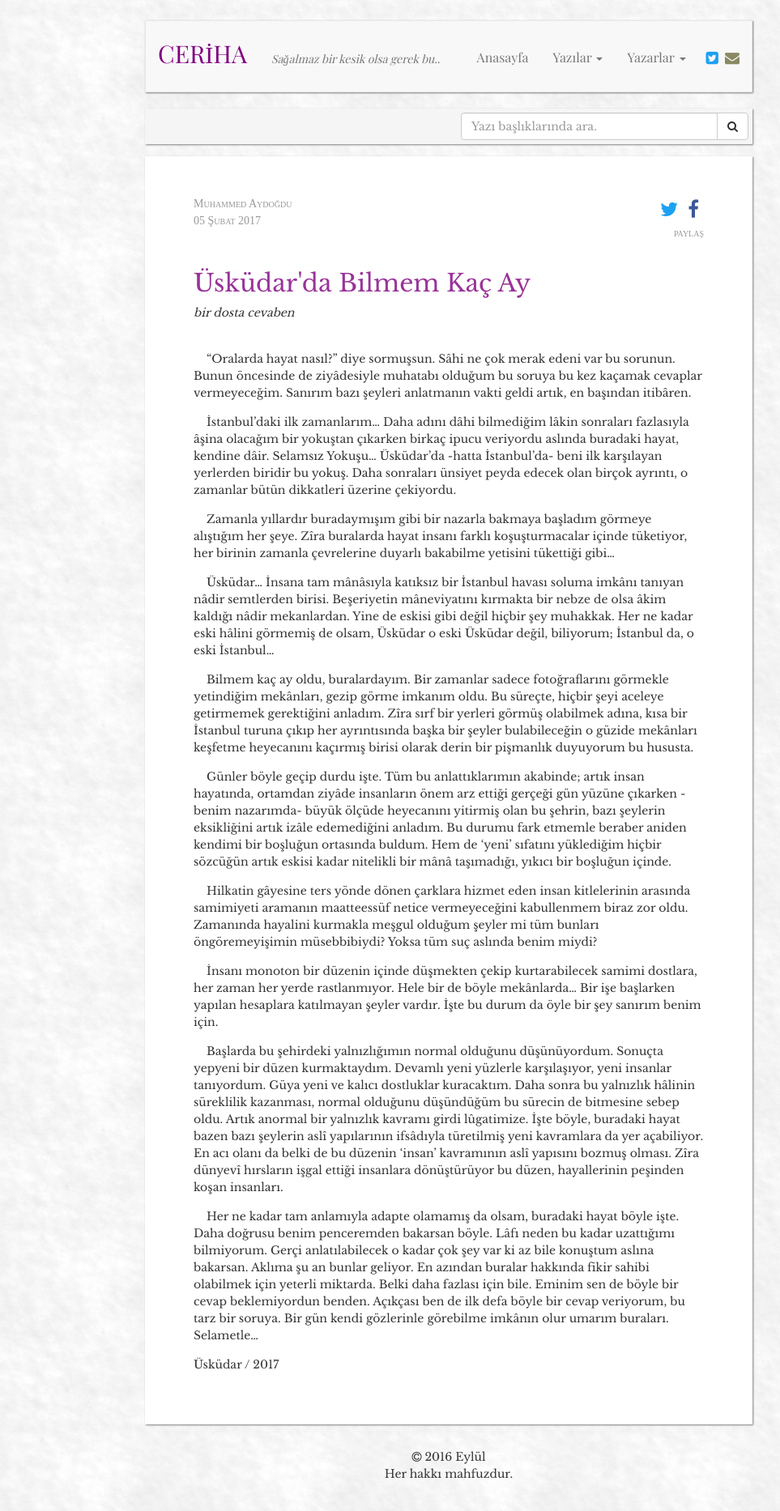
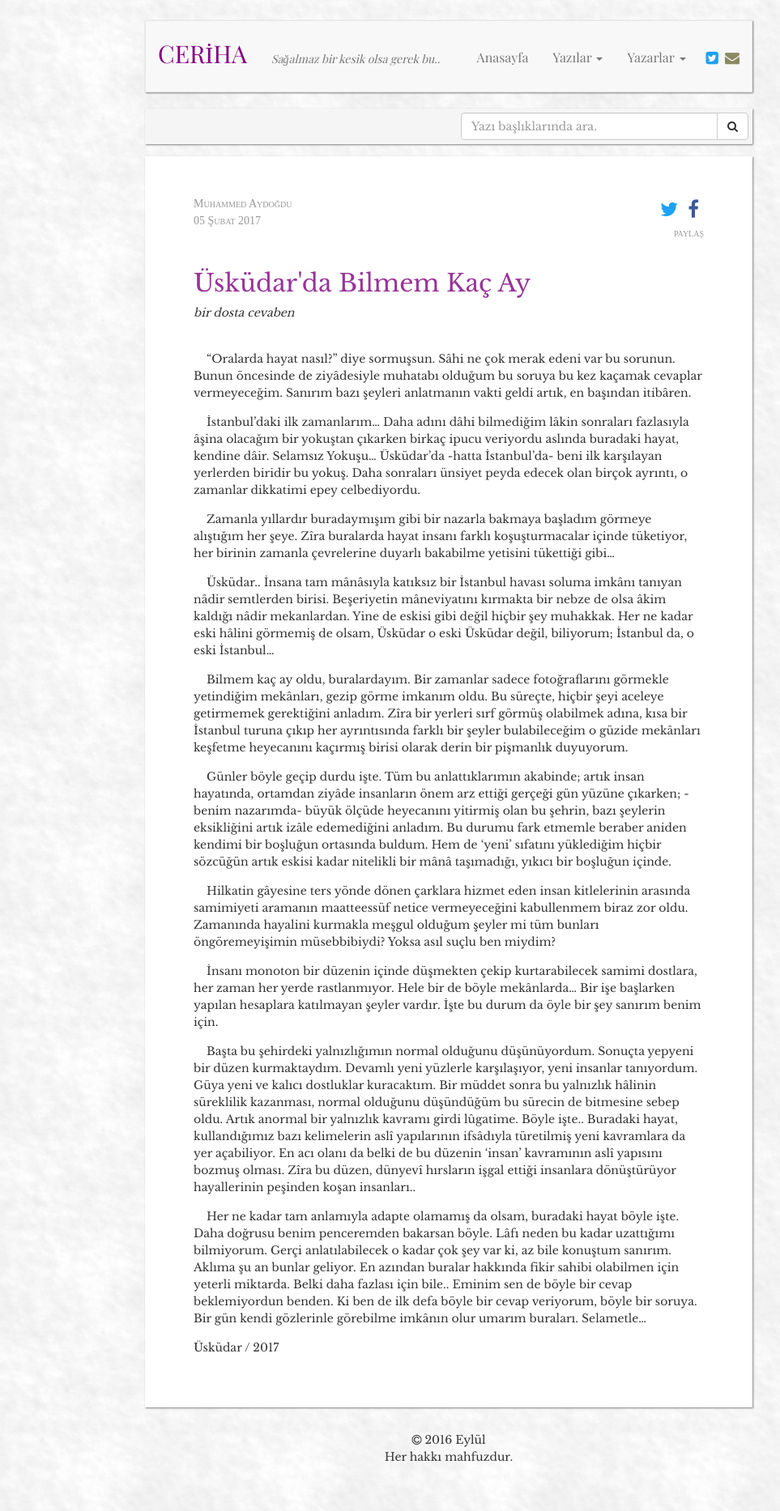
Before and after one commit to muhammedaydogdu/muhammedaydogdu.github.io, a Jekyll site: the page built from _posts/2017-02-05-uskudarda-bilmem-kac-ay.md, in a window 1280 px wide. Shown: the whole page at 81% size, without its empty margins (86-1049 px from the left). Built offline with Jekyll 4.4.1, drawn with Linux system fonts in a browser that asks for light colours; some web fonts are replaced; after the commit the page ends 1845 px from its top, so only the background shows below that.

Commit message:
Update 2017-02-05-uskudarda-bilmem-kac-ay.md

```diff
--- a/_posts/2017-02-05-uskudarda-bilmem-kac-ay.md
+++ b/_posts/2017-02-05-uskudarda-bilmem-kac-ay.md
@@ -13,22 +13,22 @@ _bir dosta cevaben_
 <br/>
 &nbsp;&nbsp;&nbsp;&nbsp;"Oralarda hayat nasıl?" diye sormuşsun. Sâhi ne çok merak edeni var bu sorunun. Bunun öncesinde de ziyâdesiyle muhatabı olduğum bu soruya bu kez kaçamak cevaplar vermeyeceğim. Sanırım bazı şeyleri anlatmanın vakti geldi artık, en başından itibâren.
 
-&nbsp;&nbsp;&nbsp;&nbsp;İstanbul'daki ilk zamanlarım... Daha adını dâhi bilmediğim lâkin sonraları fazlasıyla âşina olacağım bir yokuştan çıkarken birkaç ipucu veriyordu aslında buradaki hayat, kendine dâir. Selamsız Yokuşu... Üsküdar'da -hatta İstanbul'da- beni ilk karşılayan yerlerden biridir bu yokuş. Daha sonraları ünsiyet peyda edecek olan birçok ayrıntı, o zamanlar bütün dikkatleri üzerine çekiyordu.
+&nbsp;&nbsp;&nbsp;&nbsp;İstanbul'daki ilk zamanlarım... Daha adını dâhi bilmediğim lâkin sonraları fazlasıyla âşina olacağım bir yokuştan çıkarken birkaç ipucu veriyordu aslında buradaki hayat, kendine dâir. Selamsız Yokuşu... Üsküdar'da -hatta İstanbul'da- beni ilk karşılayan yerlerden biridir bu yokuş. Daha sonraları ünsiyet peyda edecek olan birçok ayrıntı, o zamanlar dikkatimi epey celbediyordu.
 
 &nbsp;&nbsp;&nbsp;&nbsp;Zamanla yıllardır buradaymışım gibi bir nazarla bakmaya başladım görmeye alıştığım her şeye. Zîra buralarda hayat insanı farklı koşuşturmacalar içinde tüketiyor, her birinin zamanla çevrelerine duyarlı bakabilme yetisini tükettiği gibi...
 
-&nbsp;&nbsp;&nbsp;&nbsp;Üsküdar... İnsana tam mânâsıyla katıksız bir İstanbul havası soluma imkânı tanıyan nâdir semtlerden birisi. Beşeriyetin mâneviyatını kırmakta bir nebze de olsa âkim kaldığı nâdir mekanlardan. Yine de eskisi gibi değil hiçbir şey muhakkak. Her ne kadar eski hâlini görmemiş de olsam, Üsküdar o eski Üsküdar değil, biliyorum; İstanbul da, o eski İstanbul...
+&nbsp;&nbsp;&nbsp;&nbsp;Üsküdar.. İnsana tam mânâsıyla katıksız bir İstanbul havası soluma imkânı tanıyan nâdir semtlerden birisi. Beşeriyetin mâneviyatını kırmakta bir nebze de olsa âkim kaldığı nâdir mekanlardan. Yine de eskisi gibi değil hiçbir şey muhakkak. Her ne kadar eski hâlini görmemiş de olsam, Üsküdar o eski Üsküdar değil, biliyorum; İstanbul da, o eski İstanbul...
 
-&nbsp;&nbsp;&nbsp;&nbsp;Bilmem kaç ay oldu, buralardayım. Bir zamanlar sadece fotoğraflarını görmekle yetindiğim mekânları, gezip görme imkanım oldu. Bu süreçte, hiçbir şeyi aceleye getirmemek gerektiğini anladım. Zîra sırf bir yerleri görmüş olabilmek adına, kısa bir İstanbul turuna çıkıp her ayrıntısında başka bir şeyler bulabileceğin o güzide mekânları keşfetme heyecanını kaçırmış birisi olarak derin bir pişmanlık duyuyorum bu hususta.
+&nbsp;&nbsp;&nbsp;&nbsp;Bilmem kaç ay oldu, buralardayım. Bir zamanlar sadece fotoğraflarını görmekle yetindiğim mekânları, gezip görme imkanım oldu. Bu süreçte, hiçbir şeyi aceleye getirmemek gerektiğini anladım. Zîra bir yerleri sırf görmüş olabilmek adına, kısa bir İstanbul turuna çıkıp her ayrıntısında farklı bir şeyler bulabileceğim o güzide mekânları keşfetme heyecanını kaçırmış birisi olarak derin bir pişmanlık duyuyorum.
 
-&nbsp;&nbsp;&nbsp;&nbsp;Günler böyle geçip durdu işte. Tüm bu anlattıklarımın akabinde; artık insan hayatında, ortamdan ziyâde insanların önem arz ettiği gerçeği gün yüzüne çıkarken -benim nazarımda- büyük ölçüde heyecanını yitirmiş olan bu şehrin, bazı şeylerin eksikliğini artık izâle edemediğini anladım. Bu durumu fark etmemle beraber aniden kendimi bir boşluğun ortasında buldum. Hem de 'yeni' sıfatını yüklediğim hiçbir sözcüğün artık eskisi kadar nitelikli bir mânâ taşımadığı, yıkıcı bir boşluğun içinde.
+&nbsp;&nbsp;&nbsp;&nbsp;Günler böyle geçip durdu işte. Tüm bu anlattıklarımın akabinde; artık insan hayatında, ortamdan ziyâde insanların önem arz ettiği gerçeği gün yüzüne çıkarken; -benim nazarımda- büyük ölçüde heyecanını yitirmiş olan bu şehrin, bazı şeylerin eksikliğini artık izâle edemediğini anladım. Bu durumu fark etmemle beraber aniden kendimi bir boşluğun ortasında buldum. Hem de 'yeni' sıfatını yüklediğim hiçbir sözcüğün artık eskisi kadar nitelikli bir mânâ taşımadığı, yıkıcı bir boşluğun içinde.
 
-&nbsp;&nbsp;&nbsp;&nbsp;Hilkatin gâyesine ters yönde dönen çarklara hizmet eden insan kitlelerinin arasında samimiyeti aramanın maatteessüf netice vermeyeceğini kabullenmem biraz zor oldu. Zamanında hayalini kurmakla meşgul olduğum şeyler mi tüm bunları öngöremeyişimin müsebbibiydi? Yoksa tüm suç aslında benim miydi?
+&nbsp;&nbsp;&nbsp;&nbsp;Hilkatin gâyesine ters yönde dönen çarklara hizmet eden insan kitlelerinin arasında samimiyeti aramanın maatteessüf netice vermeyeceğini kabullenmem biraz zor oldu. Zamanında hayalini kurmakla meşgul olduğum şeyler mi tüm bunları öngöremeyişimin müsebbibiydi? Yoksa asıl suçlu ben miydim?
 
 &nbsp;&nbsp;&nbsp;&nbsp;İnsanı monoton bir düzenin içinde düşmekten çekip kurtarabilecek samimi dostlara, her zaman her yerde rastlanmıyor. Hele bir de böyle mekânlarda... Bir işe başlarken yapılan hesaplara katılmayan şeyler vardır. İşte bu durum da öyle bir şey sanırım benim için.
 
-&nbsp;&nbsp;&nbsp;&nbsp;Başlarda bu şehirdeki yalnızlığımın normal olduğunu düşünüyordum. Sonuçta yepyeni bir düzen kurmaktaydım. Devamlı yeni yüzlerle karşılaşıyor, yeni insanlar tanıyordum. Güya yeni ve kalıcı dostluklar kuracaktım. Daha sonra bu yalnızlık hâlinin süreklilik kazanması, normal olduğunu düşündüğüm bu sürecin de bitmesine sebep oldu. Artık anormal bir yalnızlık kavramı girdi lûgatimize. İşte böyle, buradaki hayat bazen bazı şeylerin aslî yapılarının ifsâdıyla türetilmiş yeni kavramlara da yer açabiliyor. En acı olanı da belki de bu düzenin 'insan' kavramının aslî yapısını bozmuş olması. Zîra dünyevî hırsların işgal ettiği insanlara dönüştürüyor bu düzen, hayallerinin peşinden koşan insanları.
+&nbsp;&nbsp;&nbsp;&nbsp;Başta bu şehirdeki yalnızlığımın normal olduğunu düşünüyordum. Sonuçta yepyeni bir düzen kurmaktaydım. Devamlı yeni yüzlerle karşılaşıyor, yeni insanlar tanıyordum. Güya yeni ve kalıcı dostluklar kuracaktım. Bir müddet sonra bu yalnızlık hâlinin süreklilik kazanması, normal olduğunu düşündüğüm bu sürecin de bitmesine sebep oldu. Artık anormal bir yalnızlık kavramı girdi lûgatime. Böyle işte.. Buradaki hayat, kullandığımız bazı kelimelerin aslî yapılarının ifsâdıyla türetilmiş yeni kavramlara da yer açabiliyor. En acı olanı da belki de bu düzenin 'insan' kavramının aslî yapısını bozmuş olması. Zîra bu düzen, dünyevî hırsların işgal ettiği insanlara dönüştürüyor hayallerinin peşinden koşan insanları..
 
-&nbsp;&nbsp;&nbsp;&nbsp;Her ne kadar tam anlamıyla adapte olamamış da olsam, buradaki hayat böyle işte. Daha doğrusu benim penceremden bakarsan böyle. Lâfı neden bu kadar uzattığımı bilmiyorum. Gerçi anlatılabilecek o kadar çok şey var ki az bile konuştum aslına bakarsan. Aklıma şu an bunlar geliyor. En azından buralar hakkında fikir sahibi olabilmek için yeterli miktarda. Belki daha fazlası için bile. Eminim sen de böyle bir cevap beklemiyordun benden. Açıkçası ben de ilk defa böyle bir cevap veriyorum, bu tarz bir soruya. Bir gün kendi gözlerinle görebilme imkânın olur umarım buraları. Selametle...
+&nbsp;&nbsp;&nbsp;&nbsp;Her ne kadar tam anlamıyla adapte olamamış da olsam, buradaki hayat böyle işte. Daha doğrusu benim penceremden bakarsan böyle. Lâfı neden bu kadar uzattığımı bilmiyorum. Gerçi anlatılabilecek o kadar çok şey var ki, az bile konuştum sanırım. Aklıma şu an bunlar geliyor. En azından buralar hakkında fikir sahibi olabilmen için yeterli miktarda. Belki daha fazlası için bile.. Eminim sen de böyle bir cevap beklemiyordun benden. Ki ben de ilk defa böyle bir cevap veriyorum, böyle bir soruya. Bir gün kendi gözlerinle görebilme imkânın olur umarım buraları. Selametle...
 
 Üsküdar / 2017
```
